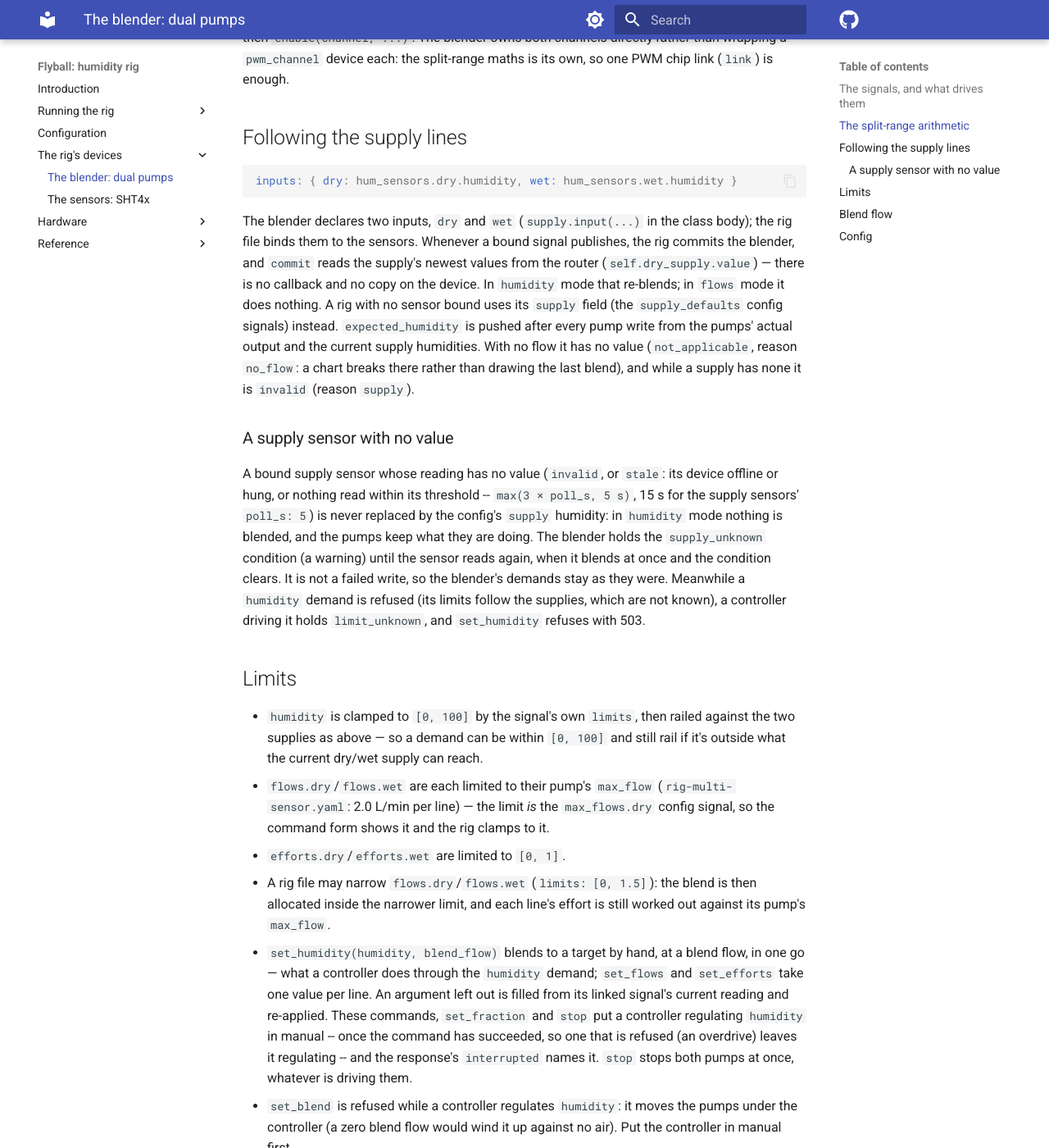
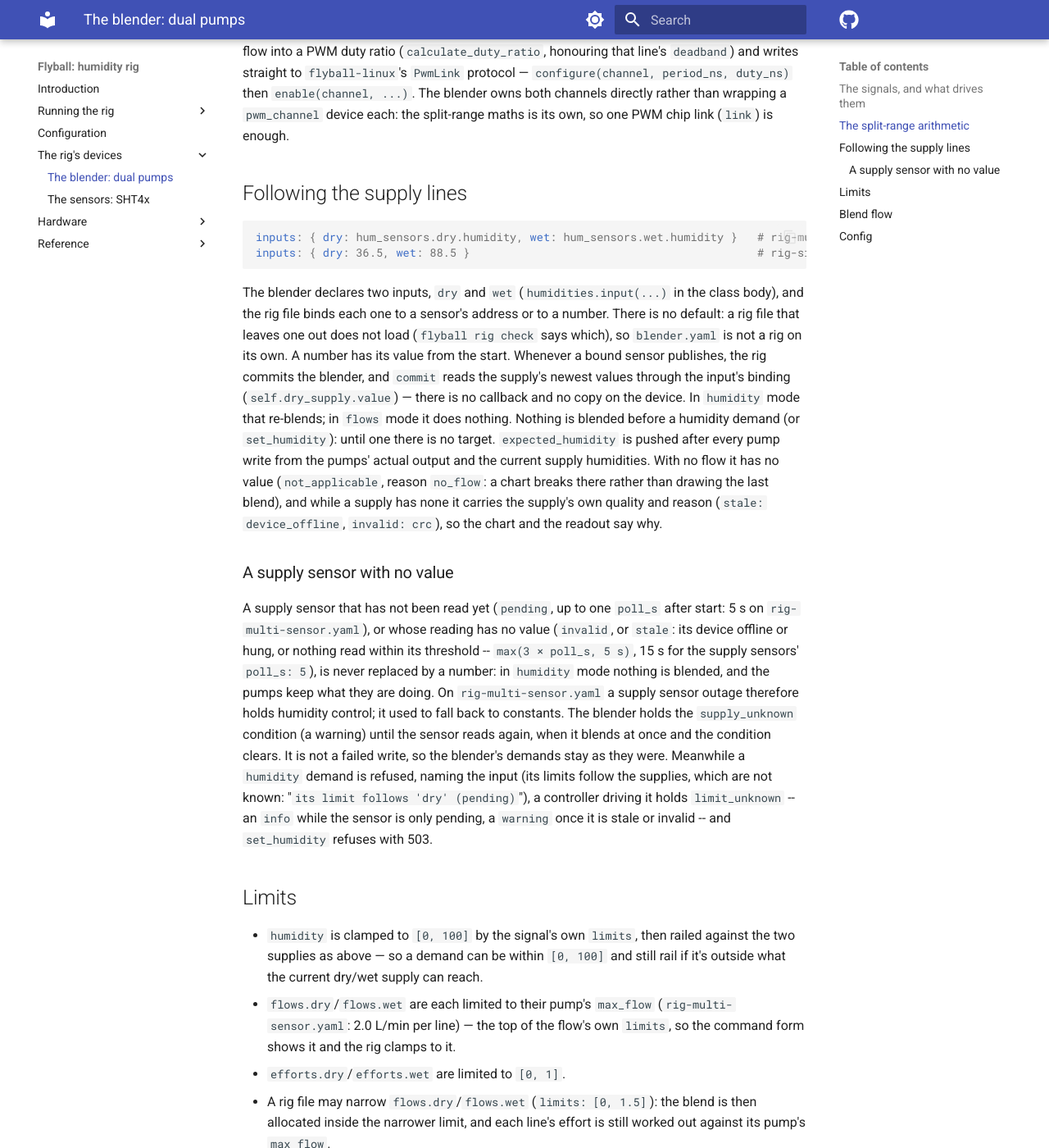
Before and after one commit to bengineer42/humctrl, an MkDocs documentation site: the page built from book/src/3-devices/blender.md, in a window 1280 px wide and 1400 px high, scrolled down 2222 px. Shown: the whole window at 82% size. Built offline with MkDocs 1.6.1 and Material for MkDocs 9.7.7, drawn with Linux system fonts in a browser that asks for light colours; comment, search, counter and statistics services are not loaded; some of the changed text lies outside the part shown.

Commit message:
pair flyball wf2-s7-inputs: supply humidities are inputs bound to numbers or sensors, no default (C12); supply:/SupplyConfig/supply_defaults and the max_flows config signals gone, max flow is the flows.* limit; expected_humidity carries the supply's quality; no blend before a target
Signed-off-by: Bengineer <158306087+bengineer42@users.noreply.github.com>

````diff
--- a/book/src/3-devices/blender.md
+++ b/book/src/3-devices/blender.md
@@ -20,7 +20,12 @@ per input. People run its commands, which drive the lines at once.
 | `mode` | readout | which demand is in control: `humidity` (a humidity demand, or `set_humidity`) or `flows` (`set_flows`, `set_efforts`, `set_fraction`, `stop`) |
 | `blend.flow` | setting | the flow a `humidity` demand mixes to; `set_blend` (refused while a controller regulates `humidity`) |
 | `blend.wet_fraction` | demand, read-only | the share drawn from the wet line: the readback while blending, set only by `set_fraction` -- not directly writable; no value with no flow |
-| `max_flows.dry`, `max_flows.wet` | config | each line's maximum, the limit of its flow demand |
+
+Each line's maximum flow is not a signal: it is the top of that flow
+demand's `limits`, set from the pump's `max_flow` when the blender is
+built, so the device page and the command form show it with the flow.
+
+Its two inputs, `dry` and `wet`, are the supply lines' humidity (below).
 
 `flows.*`, `efforts.*` and `blend.wet_fraction` are declared `access=Access.RP`
 (readable and published, not writable): `commit` only ever reads `humidity`'s
@@ -89,34 +94,44 @@ device each: the split-range maths is its own, so one PWM chip link
 ## Following the supply lines
 
 ```yaml
-inputs: { dry: hum_sensors.dry.humidity, wet: hum_sensors.wet.humidity }
+inputs: { dry: hum_sensors.dry.humidity, wet: hum_sensors.wet.humidity }   # rig-multi-sensor.yaml
+inputs: { dry: 36.5, wet: 88.5 }                                           # rig-single-sensor.yaml
 ```
 
-The blender declares two inputs, `dry` and `wet` (`supply.input(...)` in
-the class body); the rig file binds them to the sensors. Whenever a bound
-signal publishes, the rig commits the blender, and `commit` reads the
-supply's newest values from the router (`self.dry_supply.value`) — there
-is no callback and no copy on the device. In `humidity` mode that re-blends;
-in `flows` mode it does nothing. A rig with no sensor bound uses
-its `supply` field (the `supply_defaults` config signals) instead.
-`expected_humidity` is pushed after every pump write from the pumps'
-actual output and the current supply humidities. With no flow it has no
-value (`not_applicable`, reason `no_flow`: a chart breaks there rather than
-drawing the last blend), and while a supply has none it is `invalid`
-(reason `supply`).
+The blender declares two inputs, `dry` and `wet` (`humidities.input(...)` in
+the class body), and the rig file binds each one to a sensor's address or to
+a number. There is no default: a rig file that leaves one out does not load
+(`flyball rig check` says which), so `blender.yaml` is not a rig on its own.
+A number has its value from the start. Whenever a bound sensor publishes,
+the rig commits the blender, and `commit` reads the supply's newest values
+through the input's binding (`self.dry_supply.value`) — there is no callback
+and no copy on the device. In `humidity` mode that re-blends; in `flows`
+mode it does nothing. Nothing is blended before a humidity demand (or
+`set_humidity`): until one there is no target. `expected_humidity` is
+pushed after every pump write from the pumps' actual output and the current
+supply humidities. With no flow it has no value (`not_applicable`, reason
+`no_flow`: a chart breaks there rather than drawing the last blend), and
+while a supply has none it carries the supply's own quality and reason
+(`stale: device_offline`, `invalid: crc`), so the chart and the readout say
+why.
 
 ### A supply sensor with no value
 
-A bound supply sensor whose reading has no value (`invalid`, or `stale`:
-its device offline or hung, or nothing read within its threshold --
-`max(3 × poll_s, 5 s)`, 15 s for the supply sensors' `poll_s: 5`) is never
-replaced by the config's `supply` humidity: in `humidity` mode nothing is blended, and the pumps keep what
-they are doing. The blender holds the `supply_unknown` condition (a
+A supply sensor that has not been read yet (`pending`, up to one
+`poll_s` after start: 5 s on `rig-multi-sensor.yaml`), or whose reading has
+no value (`invalid`, or `stale`: its device offline or hung, or nothing read
+within its threshold -- `max(3 × poll_s, 5 s)`, 15 s for the supply
+sensors' `poll_s: 5`), is never replaced by a number: in `humidity` mode
+nothing is blended, and the pumps keep what they are doing. On
+`rig-multi-sensor.yaml` a supply sensor outage therefore holds humidity
+control; it used to fall back to constants. The blender holds the `supply_unknown` condition (a
 warning) until the sensor reads again, when it blends at once and the
 condition clears. It is not a failed write, so the blender's demands stay
-as they were. Meanwhile a `humidity` demand is refused (its limits follow
-the supplies, which are not known), a controller driving it holds
-`limit_unknown`, and `set_humidity` refuses with 503.
+as they were. Meanwhile a `humidity` demand is refused, naming the input
+(its limits follow the supplies, which are not known: "`its limit follows
+'dry' (pending)`"), a controller driving it holds `limit_unknown` -- an
+`info` while the sensor is only pending, a `warning` once it is stale or
+invalid -- and `set_humidity` refuses with 503.
 
 ## Limits
 
@@ -125,8 +140,8 @@ the supplies, which are not known), a controller driving it holds
   `[0, 100]` and still rail if it's outside what the current dry/wet
   supply can reach.
 - `flows.dry`/`flows.wet` are each limited to their pump's `max_flow`
-  (`rig-multi-sensor.yaml`: 2.0 L/min per line) — the limit *is* the `max_flows.dry`
-  config signal, so the command form shows it and the rig clamps to it.
+  (`rig-multi-sensor.yaml`: 2.0 L/min per line) — the top of the flow's own
+  `limits`, so the command form shows it and the rig clamps to it.
 - `efforts.dry`/`efforts.wet` are limited to `[0, 1]`.
 - A rig file may narrow `flows.dry`/`flows.wet` (`limits: [0, 1.5]`): the
   blend is then allocated inside the narrower limit, and each line's effort
@@ -189,7 +204,6 @@ fallback is always visible).
 `flyball-linux` — sysfs `/sys/class/pwm/pwmchip0`, no extra library);
 `dry`/`wet` are each a channel number, a deadband (0–1, below which the
 pump doesn't turn) and a max flow. The driver also takes a `frequency_hz`
-(default 20 000 Hz), the PWM carrier both lines share. A rig with no
-sensor bound to `dry`/`wet` may give a starting `supply: { dry: …, wet: …
-}` instead of `inputs` — see `DualPumpBlenderConfig.supply` in
-`blender.py`.
+(default 20 000 Hz), the PWM carrier both lines share. `inputs` gives each
+supply line's humidity: a sensor's address, or a number for a line with
+none (`inputs: { dry: 36.5, wet: 88.5 }`).
````
Also changed, not shown: blender.yaml (+9 -10 lines), book/src/1-running/failures.md (+2 -2 lines), book/src/3-devices/index.md (+5 -2 lines), rig-single-sensor.yaml (+7 -6 lines), 5 other files.
